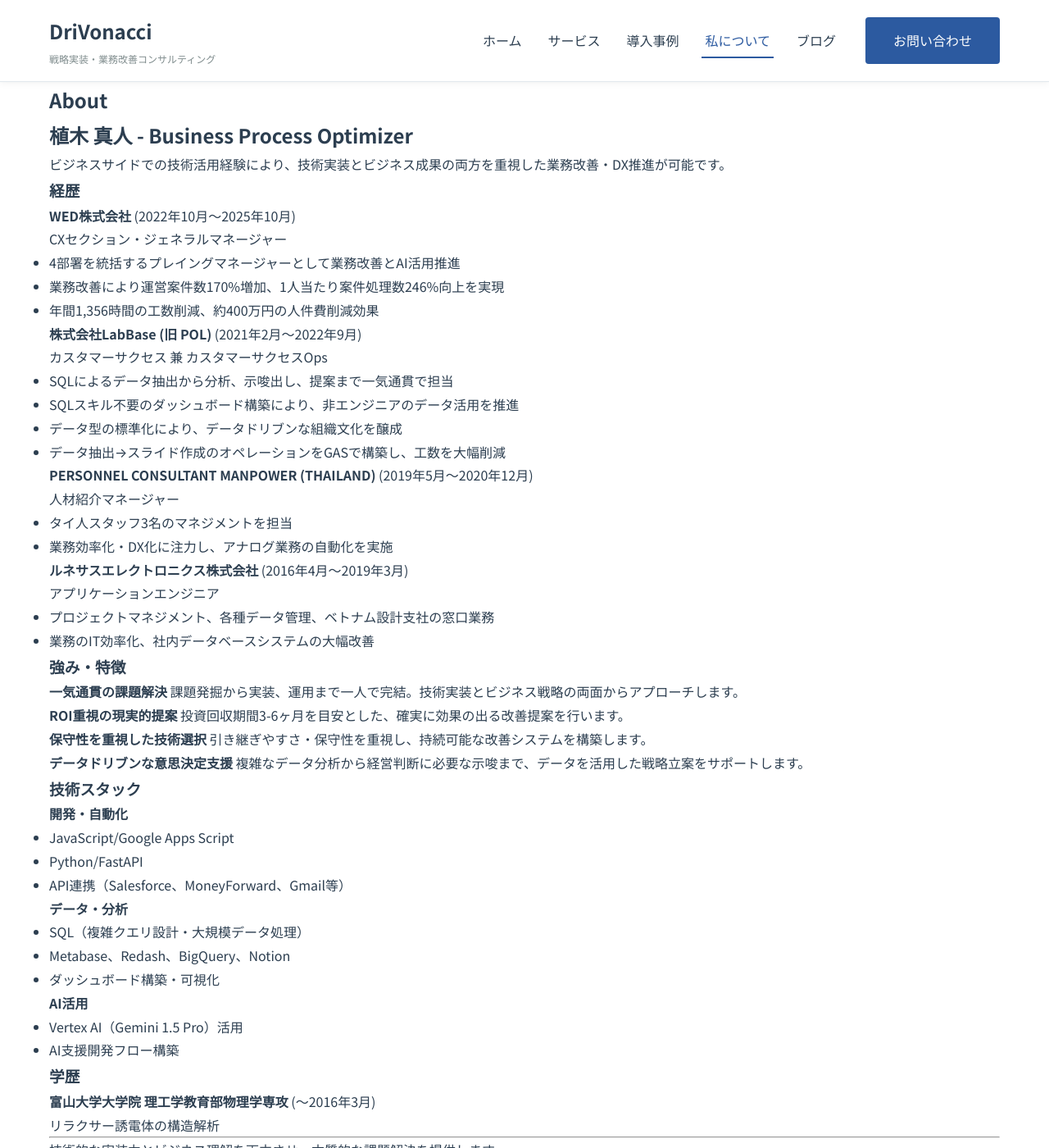
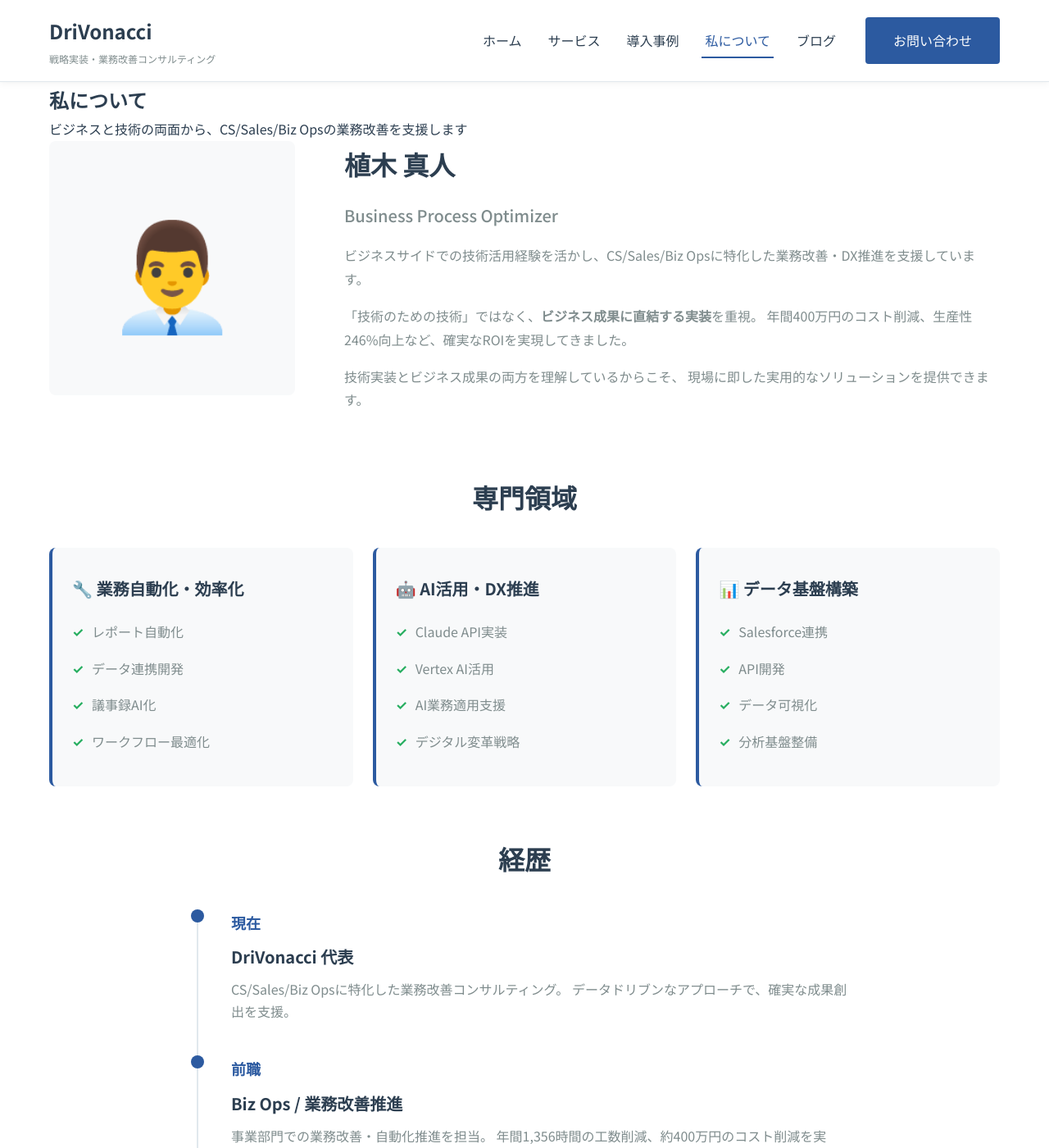
Before and after one commit to ManatoNhan/createHP, a Jekyll site: the page built from about.md, in a window 1280 px wide and 1400 px high. Shown: the whole window at 82% size. Built offline with Jekyll 4.4.1, drawn with Linux system fonts in a browser that asks for light colours; some of the changed text lies outside the part shown.

Commit message:
Complete about page with profile and experience

```diff
--- a/about.md
+++ b/about.md
@@ -1,73 +1,320 @@
 ---
 layout: page
-title: About
-permalink: /about/
+title: 私について
+description: ビジネスと技術の両面から、CS/Sales/Biz Opsの業務改善を支援します
 ---
 
-## **植木 真人** - Business Process Optimizer
+<style>
+.profile-section {
+  display: grid;
+  grid-template-columns: 300px 1fr;
+  gap: 60px;
+  margin-bottom: 60px;
+  align-items: start;
+}
 
-ビジネスサイドでの技術活用経験により、技術実装とビジネス成果の両方を重視した業務改善・DX推進が可能です。
+@media (max-width: 768px) {
+  .profile-section {
+    grid-template-columns: 1fr;
+    gap: 32px;
+  }
+}
 
-### **経歴**
+.profile-image {
+  width: 100%;
+  border-radius: 8px;
+  background-color: #f8f9fa;
+  padding: 40px;
+  text-align: center;
+  font-size: 8rem;
+}
 
-**WED株式会社** (2022年10月〜2025年10月)
-CXセクション・ジェネラルマネージャー
-- 4部署を統括するプレイングマネージャーとして業務改善とAI活用推進
-- 業務改善により運営案件数170%増加、1人当たり案件処理数246%向上を実現
-- 年間1,356時間の工数削減、約400万円の人件費削減効果
+.profile-content h2 {
+  font-size: 2rem;
+  margin-bottom: 16px;
+  color: #2c3e50;
+}
 
-**株式会社LabBase (旧 POL)** (2021年2月〜2022年9月)
-カスタマーサクセス 兼 カスタマーサクセスOps
-- SQLによるデータ抽出から分析、示唆出し、提案まで一気通貫で担当
-- SQLスキル不要のダッシュボード構築により、非エンジニアのデータ活用を推進
-- データ型の標準化により、データドリブンな組織文化を醸成
-- データ抽出→スライド作成のオペレーションをGASで構築し、工数を大幅削減
+.profile-role {
+  font-size: 1.25rem;
+  color: #2c5aa0;
+  font-weight: 500;
+  margin-bottom: 24px;
+}
 
-**PERSONNEL CONSULTANT MANPOWER (THAILAND)** (2019年5月〜2020年12月)
-人材紹介マネージャー
-- タイ人スタッフ3名のマネジメントを担当
-- 業務効率化・DX化に注力し、アナログ業務の自動化を実施
+.profile-content p {
+  color: #7f8c8d;
+  line-height: 1.8;
+  margin-bottom: 16px;
+}
 
-**ルネサスエレクトロニクス株式会社** (2016年4月〜2019年3月)
-アプリケーションエンジニア
-- プロジェクトマネジメント、各種データ管理、ベトナム設計支社の窓口業務
-- 業務のIT効率化、社内データベースシステムの大幅改善
+.expertise-section,
+.experience-section,
+.approach-section {
+  margin-bottom: 60px;
+}
 
-### **強み・特徴**
+.expertise-section h2,
+.experience-section h2,
+.approach-section h2 {
+  font-size: 2rem;
+  margin-bottom: 32px;
+  color: #2c3e50;
+  text-align: center;
+}
 
-**一気通貫の課題解決**
-課題発掘から実装、運用まで一人で完結。技術実装とビジネス戦略の両面からアプローチします。
+.expertise-grid {
+  display: grid;
+  grid-template-columns: repeat(auto-fit, minmax(280px, 1fr));
+  gap: 24px;
+}
 
-**ROI重視の現実的提案**
-投資回収期間3-6ヶ月を目安とした、確実に効果の出る改善提案を行います。
+.expertise-card {
+  background-color: #f8f9fa;
+  padding: 32px 24px;
+  border-radius: 8px;
+  border-left: 4px solid #2c5aa0;
+}
 
-**保守性を重視した技術選択**
-引き継ぎやすさ・保守性を重視し、持続可能な改善システムを構築します。
+.expertise-card h3 {
+  font-size: 1.25rem;
+  margin-bottom: 12px;
+  color: #2c3e50;
+}
 
-**データドリブンな意思決定支援**
-複雑なデータ分析から経営判断に必要な示唆まで、データを活用した戦略立案をサポートします。
+.expertise-card ul {
+  list-style: none;
+  padding: 0;
+}
 
-### **技術スタック**
+.expertise-card li {
+  color: #7f8c8d;
+  padding: 8px 0;
+  padding-left: 24px;
+  position: relative;
+}
 
-**開発・自動化**
-- JavaScript/Google Apps Script
-- Python/FastAPI
-- API連携（Salesforce、MoneyForward、Gmail等）
+.expertise-card li:before {
+  content: "✓";
+  position: absolute;
+  left: 0;
+  color: #27ae60;
+  font-weight: bold;
+}
 
-**データ・分析**
-- SQL（複雑クエリ設計・大規模データ処理）
-- Metabase、Redash、BigQuery、Notion
-- ダッシュボード構築・可視化
+.timeline {
+  max-width: 800px;
+  margin: 0 auto;
+}
 
-**AI活用**
-- Vertex AI（Gemini 1.5 Pro）活用
-- AI支援開発フロー構築
+.timeline-item {
+  padding-left: 40px;
+  border-left: 2px solid #e1e8ed;
+  padding-bottom: 40px;
+  position: relative;
+}
 
-### **学歴**
+.timeline-item:last-child {
+  padding-bottom: 0;
+}
 
-**富山大学大学院 理工学教育部物理学専攻** (〜2016年3月)
-リラクサー誘電体の構造解析
+.timeline-item:before {
+  content: "";
+  width: 16px;
+  height: 16px;
+  background-color: #2c5aa0;
+  border-radius: 50%;
+  position: absolute;
+  left: -9px;
+  top: 0;
+}
 
----
+.timeline-year {
+  font-size: 1.125rem;
+  font-weight: 700;
+  color: #2c5aa0;
+  margin-bottom: 8px;
+}
 
-技術的な実装力とビジネス理解を両立させ、本質的な課題解決を提供します。
+.timeline-content h3 {
+  font-size: 1.25rem;
+  margin-bottom: 8px;
+  color: #2c3e50;
+}
+
+.timeline-content p {
+  color: #7f8c8d;
+  line-height: 1.7;
+}
+
+.approach-grid {
+  display: grid;
+  grid-template-columns: repeat(auto-fit, minmax(300px, 1fr));
+  gap: 32px;
+}
+
+.approach-card {
+  background-color: #f8f9fa;
+  padding: 40px 32px;
+  border-radius: 8px;
+  text-align: center;
+}
+
+.approach-number {
+  width: 60px;
+  height: 60px;
+  background: linear-gradient(135deg, #2c5aa0 0%, #1e3a6f 100%);
+  color: #ffffff;
+  font-size: 1.5rem;
+  font-weight: 700;
+  border-radius: 50%;
+  display: flex;
+  align-items: center;
+  justify-content: center;
+  margin: 0 auto 24px;
+}
+
+.approach-card h3 {
+  font-size: 1.25rem;
+  margin-bottom: 12px;
+  color: #2c3e50;
+}
+
+.approach-card p {
+  color: #7f8c8d;
+  line-height: 1.7;
+}
+</style>
+
+<div class="profile-section">
+  <div class="profile-image">
+    👨‍💼
+  </div>
+  <div class="profile-content">
+    <h2>{{ site.company.full_name }}</h2>
+    <p class="profile-role">{{ site.company.role }}</p>
+    <p>
+      ビジネスサイドでの技術活用経験を活かし、CS/Sales/Biz Opsに特化した業務改善・DX推進を支援しています。
+    </p>
+    <p>
+      「技術のための技術」ではなく、<strong>ビジネス成果に直結する実装</strong>を重視。
+      年間400万円のコスト削減、生産性246%向上など、確実なROIを実現してきました。
+    </p>
+    <p>
+      技術実装とビジネス成果の両方を理解しているからこそ、
+      現場に即した実用的なソリューションを提供できます。
+    </p>
+  </div>
+</div>
+
+<div class="expertise-section">
+  <h2>専門領域</h2>
+  <div class="expertise-grid">
+    <div class="expertise-card">
+      <h3>🔧 業務自動化・効率化</h3>
+      <ul>
+        <li>レポート自動化</li>
+        <li>データ連携開発</li>
+        <li>議事録AI化</li>
+        <li>ワークフロー最適化</li>
+      </ul>
+    </div>
+
+    <div class="expertise-card">
+      <h3>🤖 AI活用・DX推進</h3>
+      <ul>
+        <li>Claude API実装</li>
+        <li>Vertex AI活用</li>
+        <li>AI業務適用支援</li>
+        <li>デジタル変革戦略</li>
+      </ul>
+    </div>
+
+    <div class="expertise-card">
+      <h3>📊 データ基盤構築</h3>
+      <ul>
+        <li>Salesforce連携</li>
+        <li>API開発</li>
+        <li>データ可視化</li>
+        <li>分析基盤整備</li>
+      </ul>
+    </div>
+  </div>
+</div>
+
+<div class="experience-section">
+  <h2>経歴</h2>
+  <div class="timeline">
+    <div class="timeline-item">
+      <div class="timeline-year">現在</div>
+      <div class="timeline-content">
+        <h3>DriVonacci 代表</h3>
+        <p>
+          CS/Sales/Biz Opsに特化した業務改善コンサルティング。
+          データドリブンなアプローチで、確実な成果創出を支援。
+        </p>
+      </div>
+    </div>
+
+    <div class="timeline-item">
+      <div class="timeline-year">前職</div>
+      <div class="timeline-content">
+        <h3>Biz Ops / 業務改善推進</h3>
+        <p>
+          事業部門での業務改善・自動化推進を担当。
+          年間1,356時間の工数削減、約400万円のコスト削減を実現。
+        </p>
+      </div>
+    </div>
+
+    <div class="timeline-item">
+      <div class="timeline-year">それ以前</div>
+      <div class="timeline-content">
+        <h3>カスタマーサクセス / セールス</h3>
+        <p>
+          現場での実務経験を通じて、CS/Sales特有の課題と
+          実用的なソリューションの知見を蓄積。
+        </p>
+      </div>
+    </div>
+  </div>
+</div>
+
+<div class="approach-section">
+  <h2>アプローチ</h2>
+  <div class="approach-grid">
+    <div class="approach-card">
+      <div class="approach-number">1</div>
+      <h3>課題の本質を理解</h3>
+      <p>
+        表面的な問題ではなく、根本原因を特定。
+        現場へのヒアリングを通じて、真の課題を明らかにします。
+      </p>
+    </div>
+
+    <div class="approach-card">
+      <div class="approach-number">2</div>
+      <h3>実行可能な施策を設計</h3>
+      <p>
+        理想論ではなく、現実的に実装可能な施策を提案。
+        段階的アプローチでリスクを最小化します。
+      </p>
+    </div>
+
+    <div class="approach-card">
+      <div class="approach-number">3</div>
+      <h3>成果まで伴走</h3>
+      <p>
+        計画だけで終わらせず、実装・定着まで支援。
+        確実なROI実現を目指します。
+      </p>
+    </div>
+  </div>
+</div>
+
+<div class="cta-center" style="margin-top: 80px;">
+  <h2 style="margin-bottom: 24px;">まずはお気軽にご相談ください</h2>
+  <a href="{{ '/contact/' | relative_url }}" class="btn btn-primary btn-lg">
+    無料相談を申し込む
+  </a>
+</div>
```
